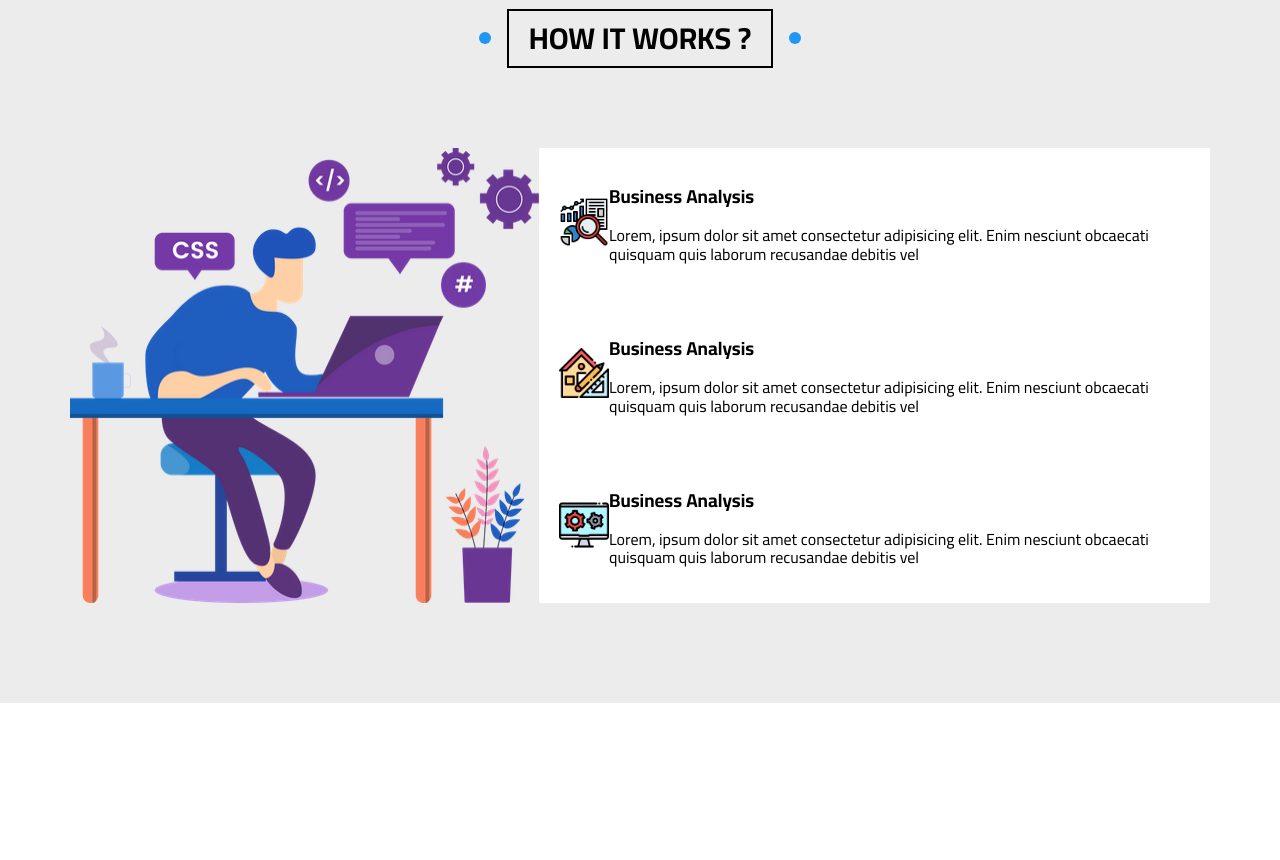
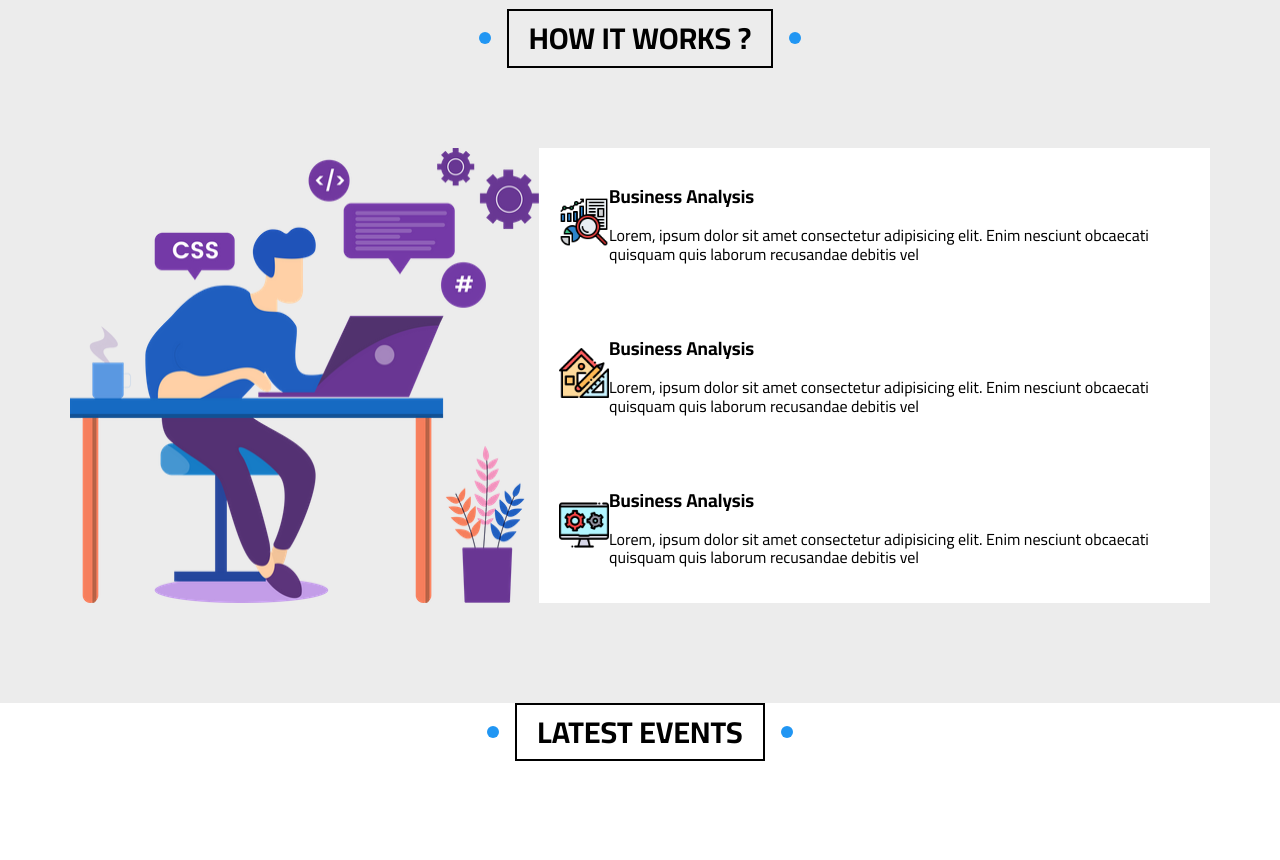
Before and after one commit to aGiBam/ElZero, a plain HTML site: page index.html in a window 1280 px wide. Shown: the part 6724-7584 px from the top of the page. Before the commit the page ends 7427 px from the top, so only its background shows below. Drawn offline with Linux system fonts and the light colour scheme.

Commit message:
Latest Events Self Try

```diff
--- a/index.html
+++ b/index.html
@@ -525,6 +525,15 @@
     </div>
     </div>
     <!-- End How It Works -->
+     <!-- Start Latest Events -->
+      <div class="events" id="events">
+        <h2 class="main-title">Latest Events</h2>
+        <div class="container">
+            <img src="" alt="" class="img">
+
+        </div>
+      </div>
+     <!-- End Latest Events -->
 </body>
 
 </html>
```
